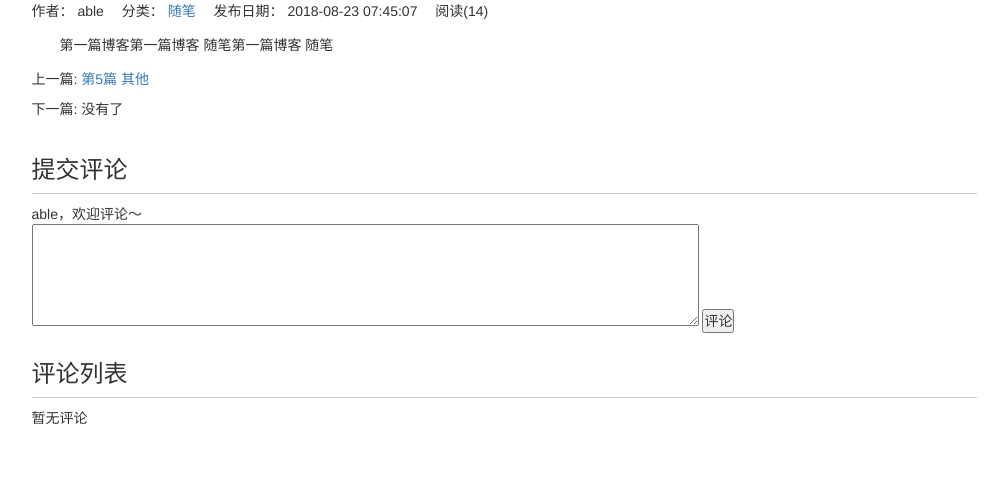
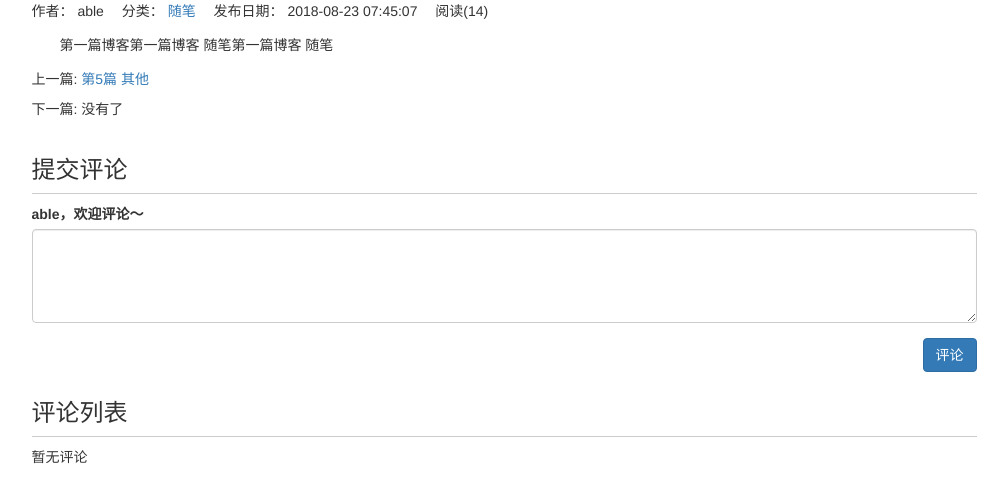
Before and after one commit to able8/Django-Course, a Django app: page /blog/1 in a window 1280 px wide. Shown: the part 125-628 px from the top of the page, without its empty margins (136-1144 px from the left). Run offline with Django 3.2, Linux system fonts and the light colour scheme; a user stored in the database is signed in; data comes from the database, SQL or seed files in the repository; some libraries are stand-ins or nearby versions.

Commit message:
p23 前端，优化提交评论表单显示样式

```diff
--- a/mysite/blog/templates/blog/blog_detail.html
+++ b/mysite/blog/templates/blog/blog_detail.html
@@ -42,14 +42,14 @@
             <div class="comment-area">
             <h3 class="comment-area-title">提交评论</h3>
             {% if user.is_authenticated %}
-                {{ user.username }}，欢迎评论～
-                <form action="{% url 'update_comment' %}" method="POST">
+                <form action="{% url 'update_comment' %}" method="POST" style="overflow: hidden">
                     {% csrf_token %}
-                    <textarea name="text" id="comment_text" cols="80" rows="5">
-                    </textarea>
+                    <div class="form-group">
+                        <label for="comment_text">{{ user.username }}，欢迎评论～</label>
+                        <textarea name="text" id="comment_text" cols="80" rows="4" class="form-control">                       </textarea></div>
                     <input type="hidden" name="object_id" value="{{ blog.pk }}">
                     <input type="hidden" name="content_type" value="blog">
-                    <input type="submit" value="评论">
+                    <input type="submit" value="评论" class="btn btn-primary" style="float:right">
                 </form>
             {% else %}
                 未登录，登录后方可评论
```
Also changed, not shown: README.md.
